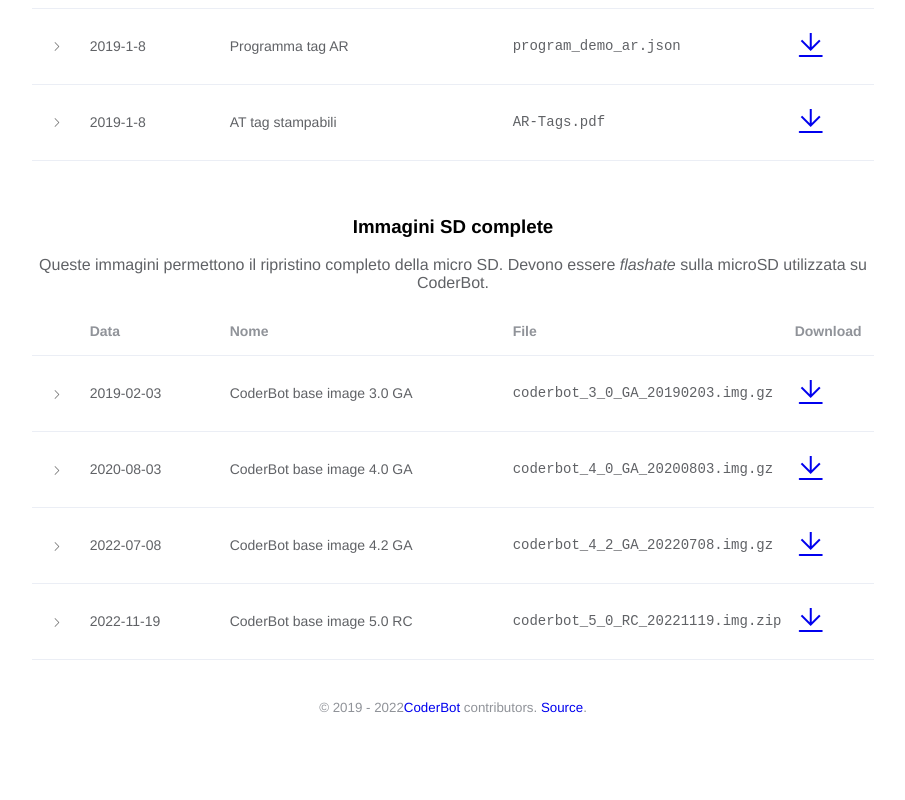
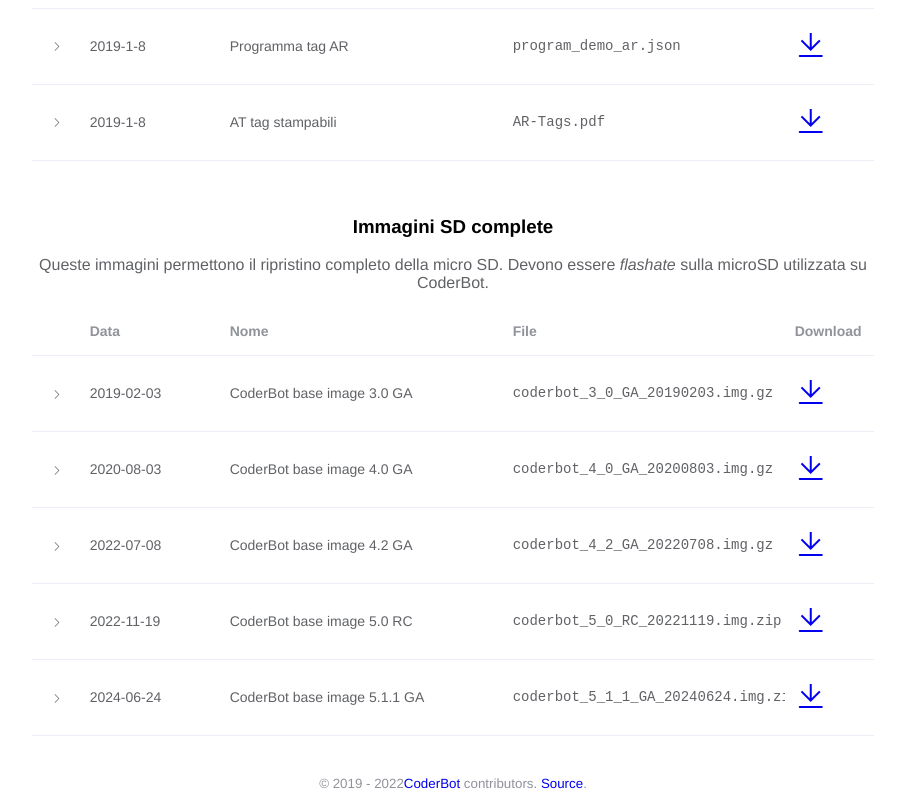
Before and after one commit to CoderBotOrg/repo, a Vue app: page / in a window 1280 px wide. Shown: the part 497-1297 px from the top of the page, without its empty margins (187-1092 px from the left). Before the commit the page ends 1221 px from the top, so only its background shows below. Built offline with nearby package versions, Linux system fonts and the light colour scheme; a web font is replaced by a local one.

Commit message:
Update App.vue
add 5.1.1 GA

```diff
--- a/src/App.vue
+++ b/src/App.vue
@@ -156,6 +156,12 @@
                 fileName: 'coderbot_5_0_RC_20221119.img.zip',
                 downloadUrl: 'https://drive.google.com/uc?id=1WSQm_vdFbegN7Pbsc46BcQAxhg0zyyBV&export=download',
                 details: 'Contiene l\'intera immagine con tutto il software aggiornato al 19 Novembre. [versione aggiornata per CoderBot con HW v5.0]'
+            },{
+                date: '2024-06-24',
+                name: 'CoderBot base image 5.1.1 GA',
+                fileName: 'coderbot_5_1_1_GA_20240624.img.zip',
+                downloadUrl: 'https://drive.google.com/uc?id=17x5reaUGQU_bHWWrbL2k9DLwfEs7Zl6I&export=download',
+                details: 'Contiene l\'intera immagine con tutto il software aggiornato al 24 Giugno. [versione aggiornata per CoderBot con HW v5.0 e v4.0]'
             }],
             updatePackages: [{
                 date: '2022-01-02',
```
